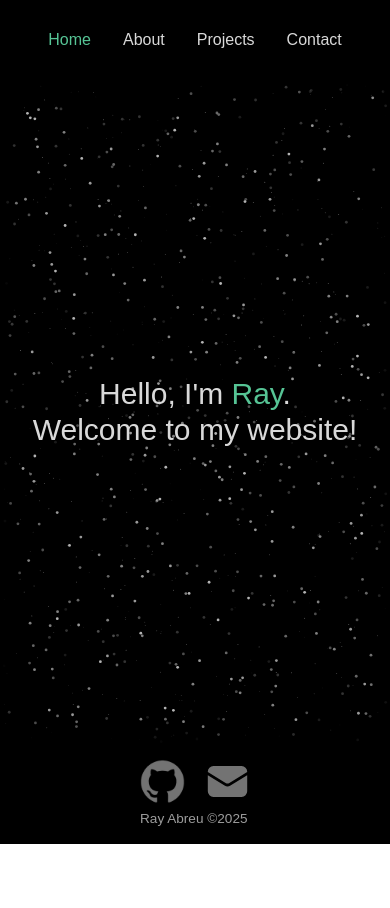
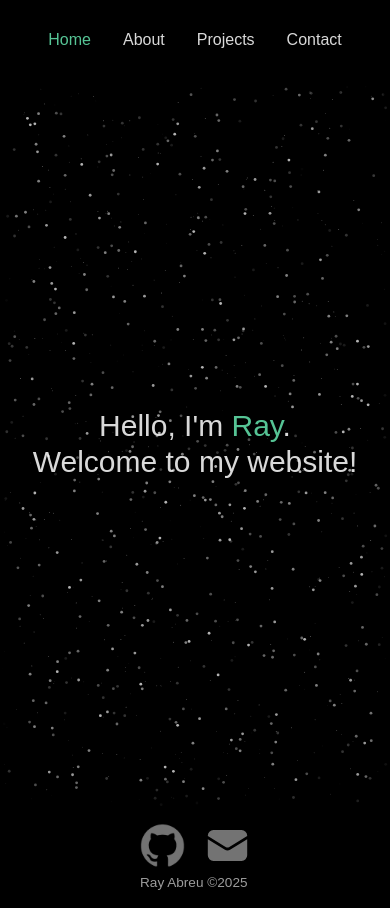
Before and after one commit to rabreu2/rays-website, a Next.js app in the folder rays-website/: page / in a window 390 px wide. Before the commit the page ends 844 px from the top, so only its background shows below. Built offline with nearby package versions, Linux system fonts and the light colour scheme.

Commit message:
minor margin changes (mobile) | home screen alignment fixes (mobile)

```diff
--- a/rays-website/app/about/page.tsx
+++ b/rays-website/app/about/page.tsx
@@ -57,7 +57,7 @@ export default function About() {
 
   return (
     <div className="flex flex-col text-center justify-center bg-black min-h-[86.3vh] xl:min-h-[calc(100vh-180px)]">
-      <h1 className="text-white text-5xl sm:text-7xl mb-[85px]">About Me</h1>
+      <h1 className="text-white text-5xl sm:text-7xl sm:mt-0 mt-11 mb-[85px]">About Me</h1>
       <div className="flex flex-col xl:flex-row justify-center items-center space-y-12 xl:space-y-0 xl:space-x-12">
         <div className="text-white max-w-xl text-xl">
           <motion.div
--- a/rays-website/app/page.tsx
+++ b/rays-website/app/page.tsx
@@ -8,14 +8,17 @@ const Ray = styled.span`
 
 export default function Home() {
   return (
-    <div className="flex justify-center bg-black h-[86.3vh] h-xl:h-[calc(100vh-180px)]">
+    <div className="flex items-center justify-center bg-black min-h-[86.3vh] xl:min-h-[calc(100vh-180px)]">
       <motion.div
         initial={{ opacity: 0 }}
         animate={{ opacity: 1 }}
         transition={{ duration: 2 }}
-          style={{ display: 'flex', justifyContent: 'center' }}
+        className="flex justify-center"
       >
-        <h1 className="text-[#d9d9d9] font-medium text-center m-0 absolute top-1/2 -translate-y-1/2 text-3xl sm:text-[3.7rem] sm:leading-none">Hello, I&apos;m <Ray>Ray</Ray>.<br />Welcome to my website!</h1>
+        <h1 className="text-[#d9d9d9] font-medium text-center m-0 text-3xl sm:text-[3.7rem] sm:leading-none">
+          Hello, I&apos;m <Ray>Ray</Ray>.<br />
+          Welcome to my website!
+        </h1>
       </motion.div>
     </div>
   );
```
